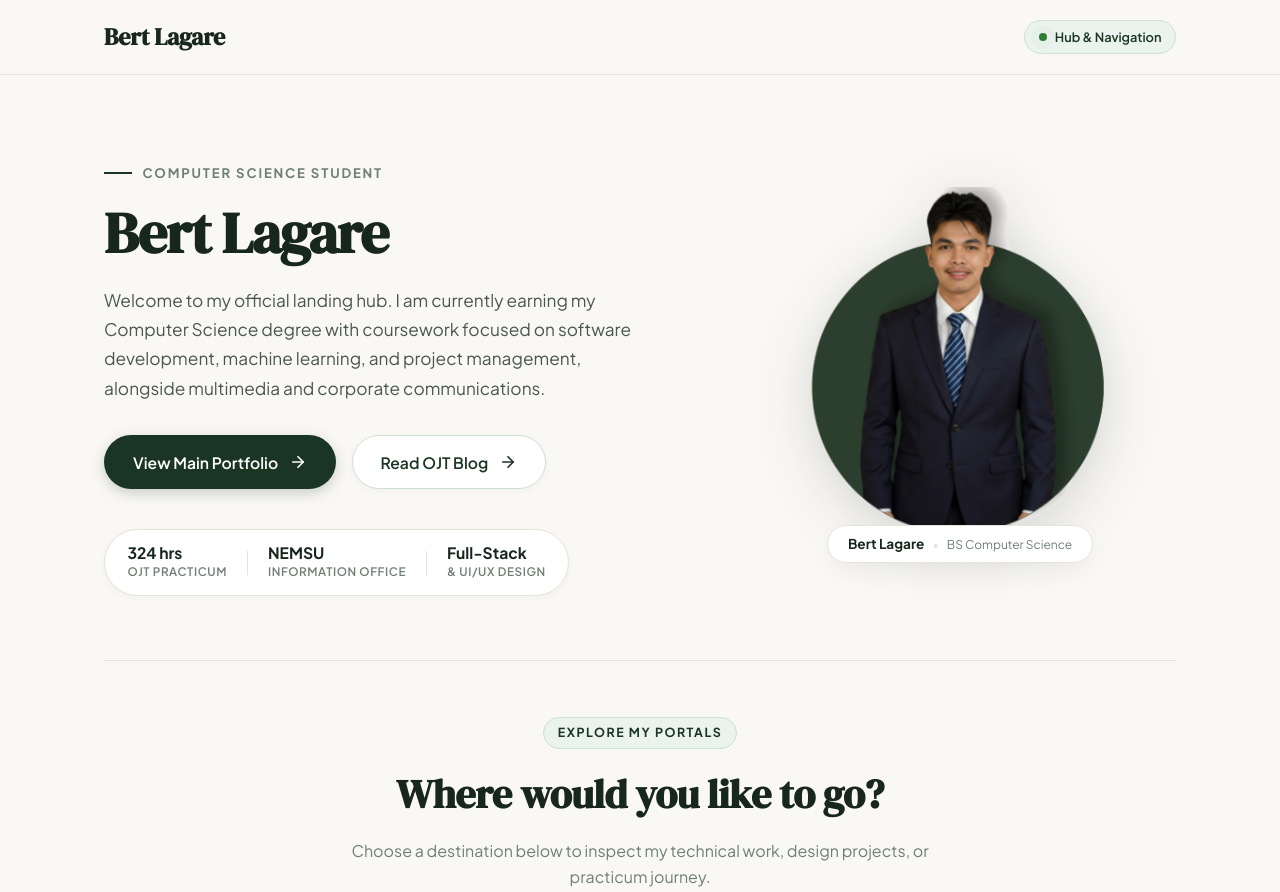
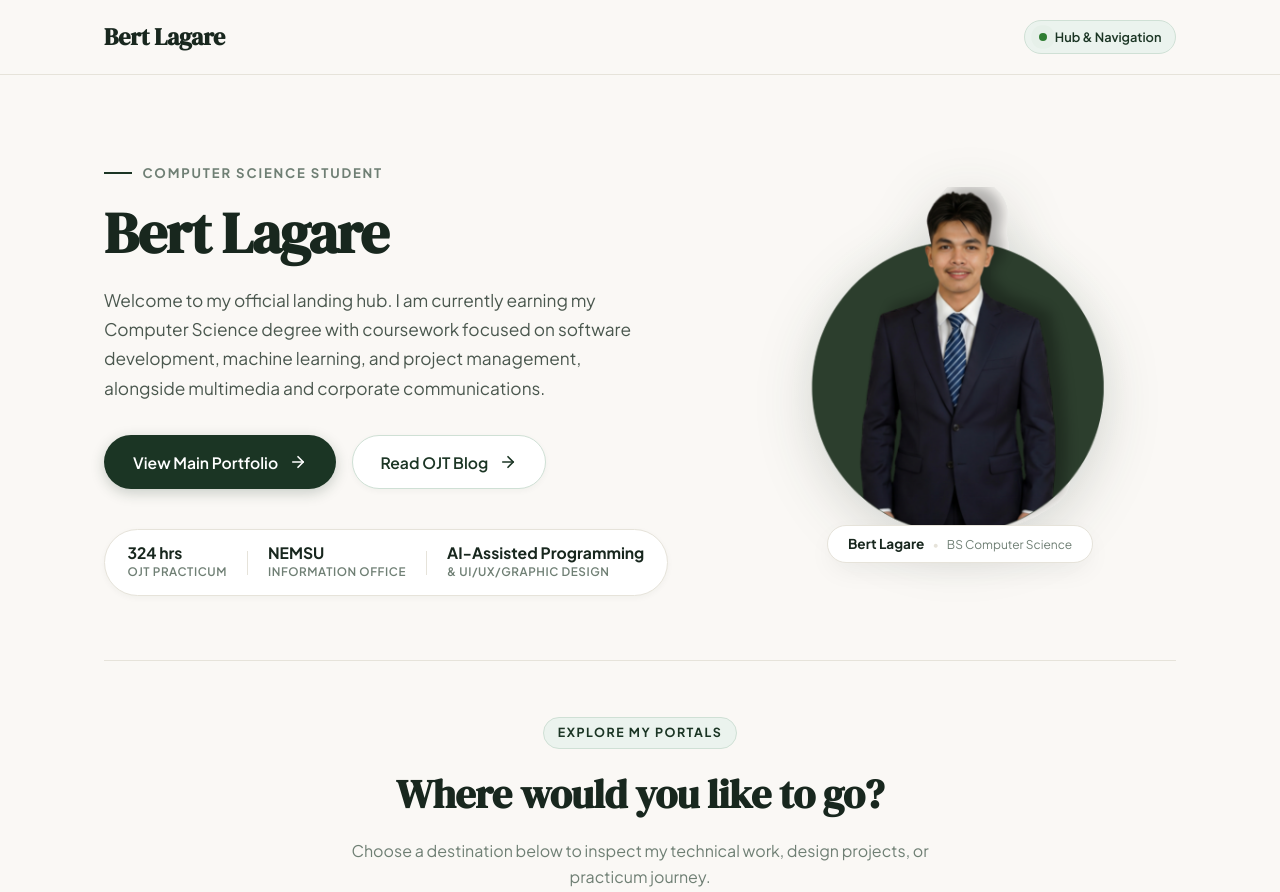
Before and after one commit to baelagare/ojt-portblog, a plain HTML site: page index.html in a window 1280 px wide. Shown: the top 892 px of the page. Drawn offline with Linux system fonts and the light colour scheme.

Commit message:
Update stat items to reflect new skills

```diff
--- a/index.html
+++ b/index.html
@@ -106,8 +106,8 @@
                 </div>
                 <div class="stat-divider"></div>
                 <div class="stat-item">
-                  <span class="stat-number">Full-Stack</span>
-                  <span class="stat-label">& UI/UX Design</span>
+                  <span class="stat-number">AI-Assisted Programming</span>
+                  <span class="stat-label">& UI/UX/Graphic Design</span>
                 </div>
               </div>
             </div>
```
